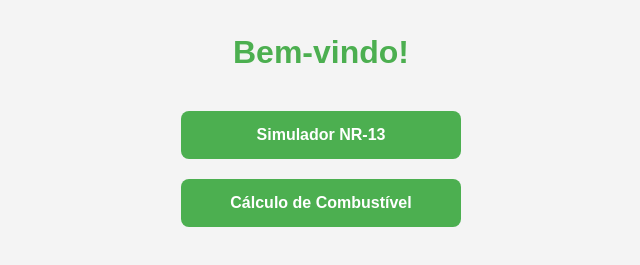
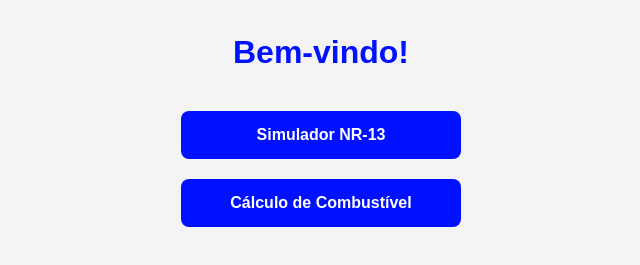
Before and after one commit to viniciusslv00/hnr-engenharia, a plain HTML site: page index.html in a window 1280 px wide. Shown: the part 339-604 px from the top of the page, without its empty margins (319-959 px from the left). Drawn offline with Linux system fonts and the light colour scheme.

Commit message:
Add files via upload

```diff
--- a/index.html
+++ b/index.html
@@ -16,7 +16,7 @@
             background-color: #f4f4f4;
         }
         h1 {
-            color: #4CAF50;
+            color: #0011FF;
             margin-bottom: 30px;
             text-align: center;
         }
@@ -30,11 +30,11 @@
             text-align: center;
             text-decoration: none;
             color: white;
-            background-color: #4CAF50;
+            background-color: #0011FF;
             border-radius: 8px;
         }
         .btn:hover {
-            background-color: #45a049;
+            background-color: #0011FF;
         }
         img.logo {
             max-width: 150px;
```
Also changed, not shown: Abastecimento.html (+3 -3 lines), Simulador de Enquadramento NR-13.html (+3 -3 lines).
